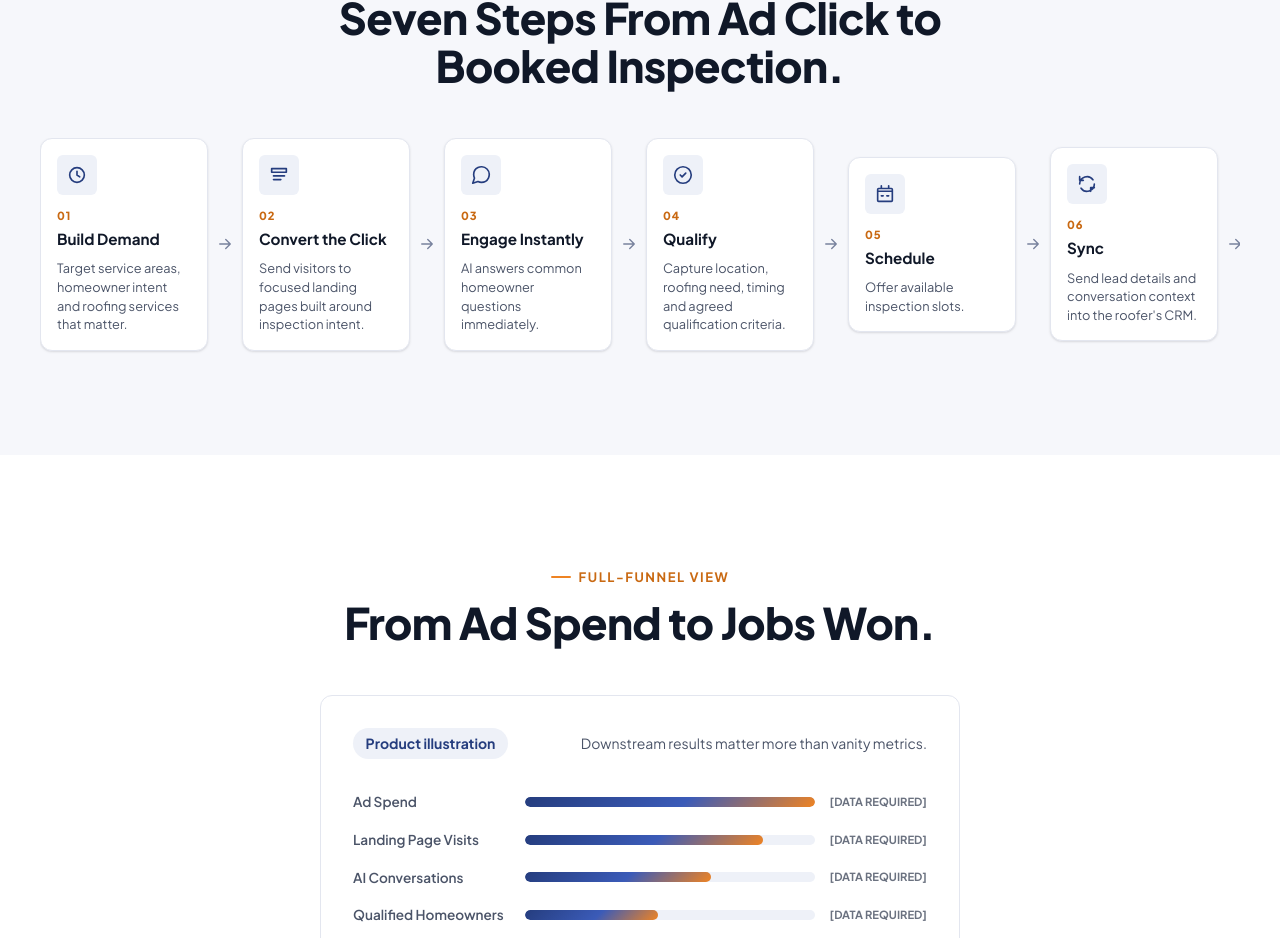
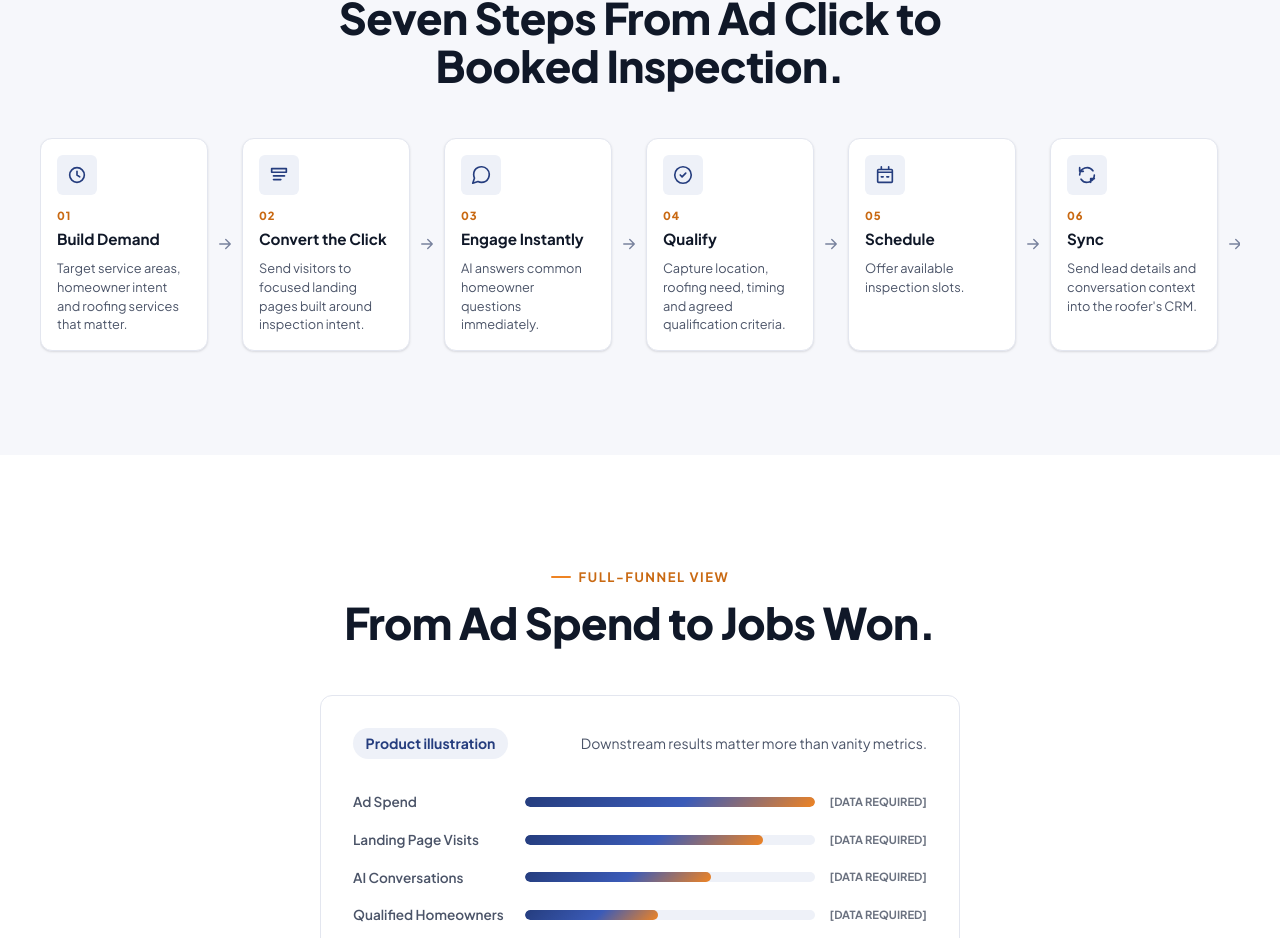
Before and after one commit to isngs-dev/ISN_Website, a React (Vite) app: page /industries/roofing in a window 1280 px wide. Shown: the part 1405-2343 px from the top of the page. Built offline with nearby package versions, Linux system fonts and the light colour scheme; no server answers.

Commit message:
Make Workflow blocks equal height regardless of label line count

```diff
--- a/src/components/Workflow/Workflow.css
+++ b/src/components/Workflow/Workflow.css
@@ -9,7 +9,7 @@
 }
 .workflow::-webkit-scrollbar { display: none; }
 
-.workflow__step { display: flex; align-items: center; gap: var(--space-2); flex-shrink: 0; }
+.workflow__step { display: flex; align-items: stretch; gap: var(--space-2); flex-shrink: 0; }
 
 .workflow__node {
   width: 168px;
@@ -43,7 +43,7 @@
 .workflow__label { font-weight: 700; font-size: 0.95rem; color: var(--text-primary); }
 .workflow__copy { font-size: 0.8rem; color: var(--text-secondary); margin-top: var(--space-2); line-height: 1.45; }
 
-.workflow__connector { color: var(--border-dark); flex-shrink: 0; opacity: 0.6; }
+.workflow__connector { display: flex; align-items: center; color: var(--border-dark); flex-shrink: 0; opacity: 0.6; }
 
 .workflow--dark .workflow__node { background: rgba(255,255,255,0.05); border-color: rgba(255,255,255,0.12); }
 .workflow--dark .workflow__icon { background: rgba(255,255,255,0.1); color: var(--brand-accent-light); }
```
